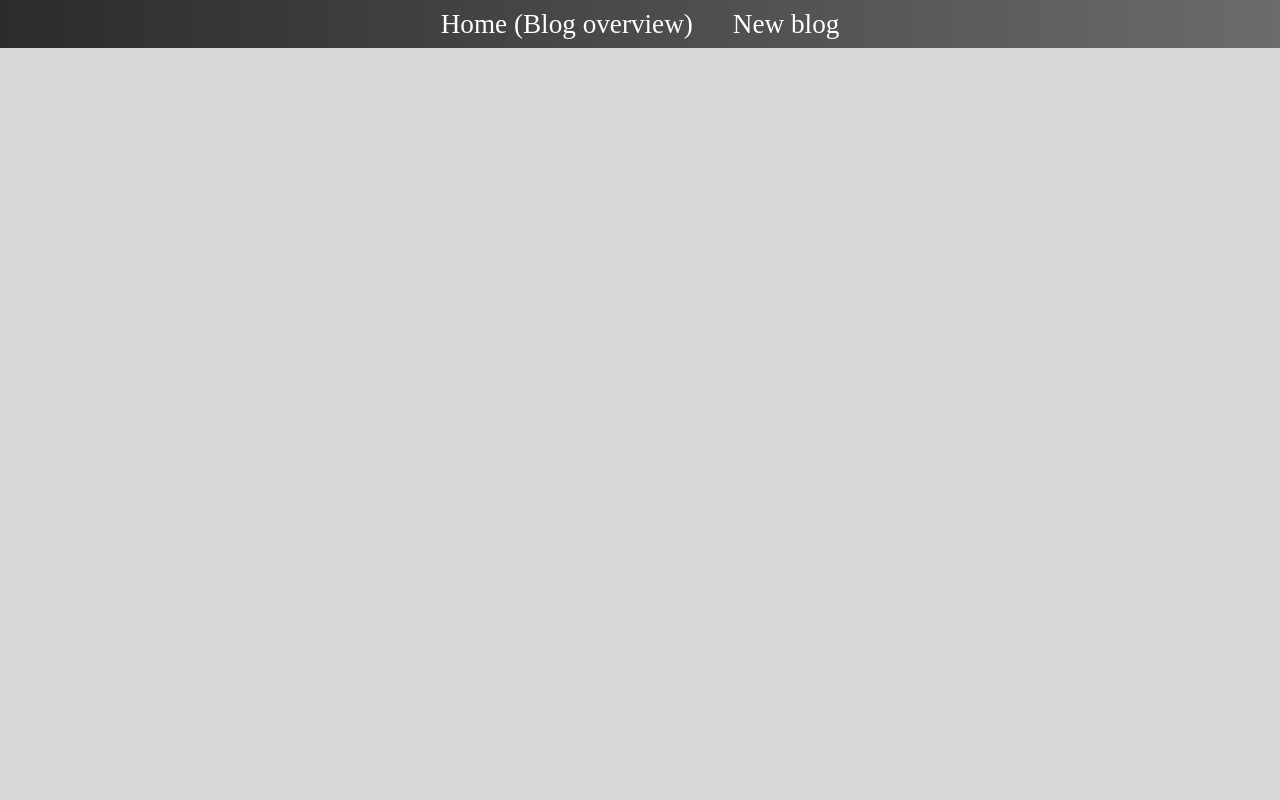
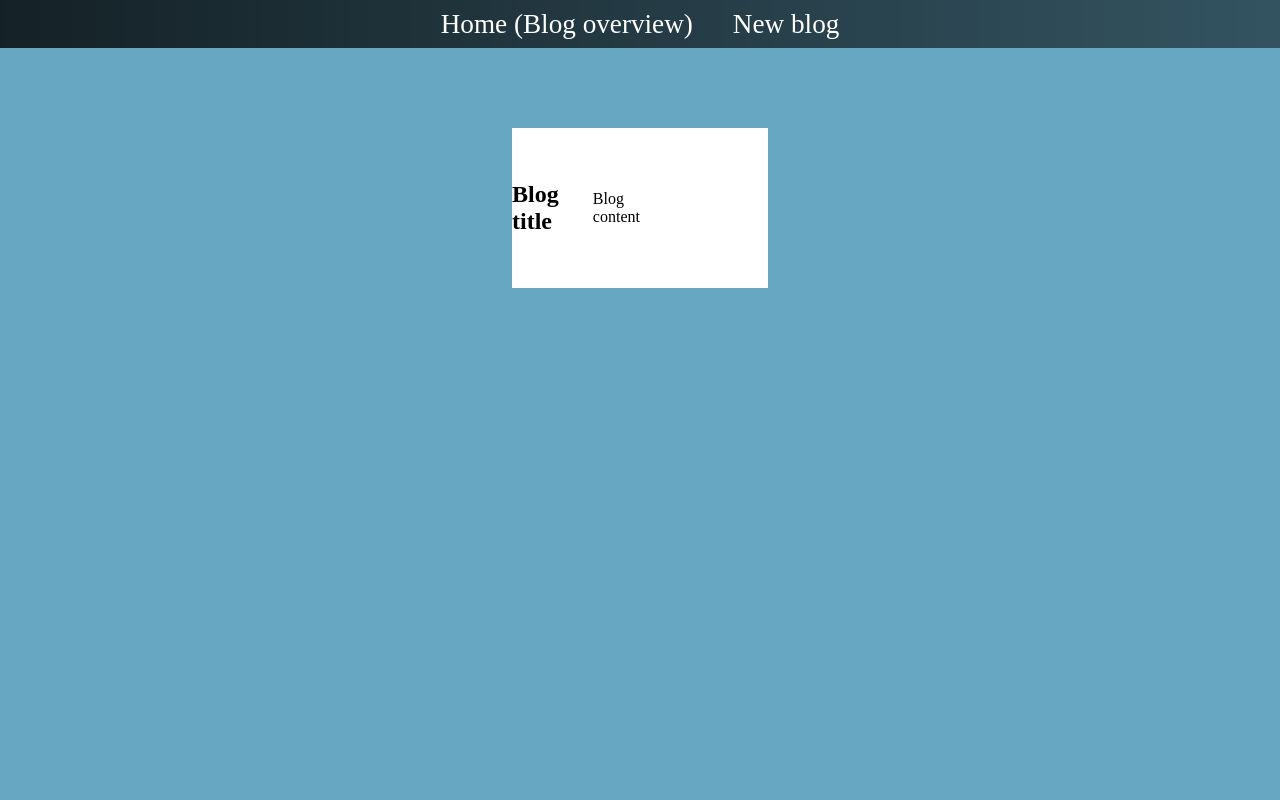
Before and after one commit to Thatdevnerd/Blogtor, a Symfony app: template templates/blog_overview/index.html.twig in a window 1280 px wide. Run offline with Twig, Linux system fonts and the light colour scheme; the template is opened without the code that fills it, so the values that code supplies are empty; some libraries are stand-ins or nearby versions.

Commit message:
Added a demo card for blog posts

```diff
--- a/public/css/blog.css
+++ b/public/css/blog.css
@@ -15,10 +15,20 @@ li {
     list-style: none;
 }
 
+li div {
+    margin-top: 5rem;
+    display: flex;
+    justify-content: center;
+    align-items: center;
+    background-color: white;
+    height: 20vh;
+    width: 20vw;
+}
+
 .container {
     height: 100vh;
     width: 100vw;
-    background-color: #d7d7d7;
+    background-color: #67a7c2;
 }
 
 .nav-wrapper {
--- a/templates/blog_overview/index.html.twig
+++ b/templates/blog_overview/index.html.twig
@@ -17,8 +17,24 @@
               <li>
                   <a href="#">New blog</a>
               </li>
-          </ul>
-      </nav>
-  </div>
+              </ul>
+          </nav>
+    </div>
+    <div class="blog-list-wrapper">
+        <div class="blog-search">
+            {#     implement this      #}
+        </div>
+        <div class="blog-list">
+            <ul>
+                <li>
+                    <div>
+                        <h2>Blog title</h2>
+                        <p>Blog content</p>
+                        <a href="#">Read more</a>
+                    </div>
+                </li>
+            </ul>
+        </div>
+    </div>
 </div>
 {% endblock %}
```
